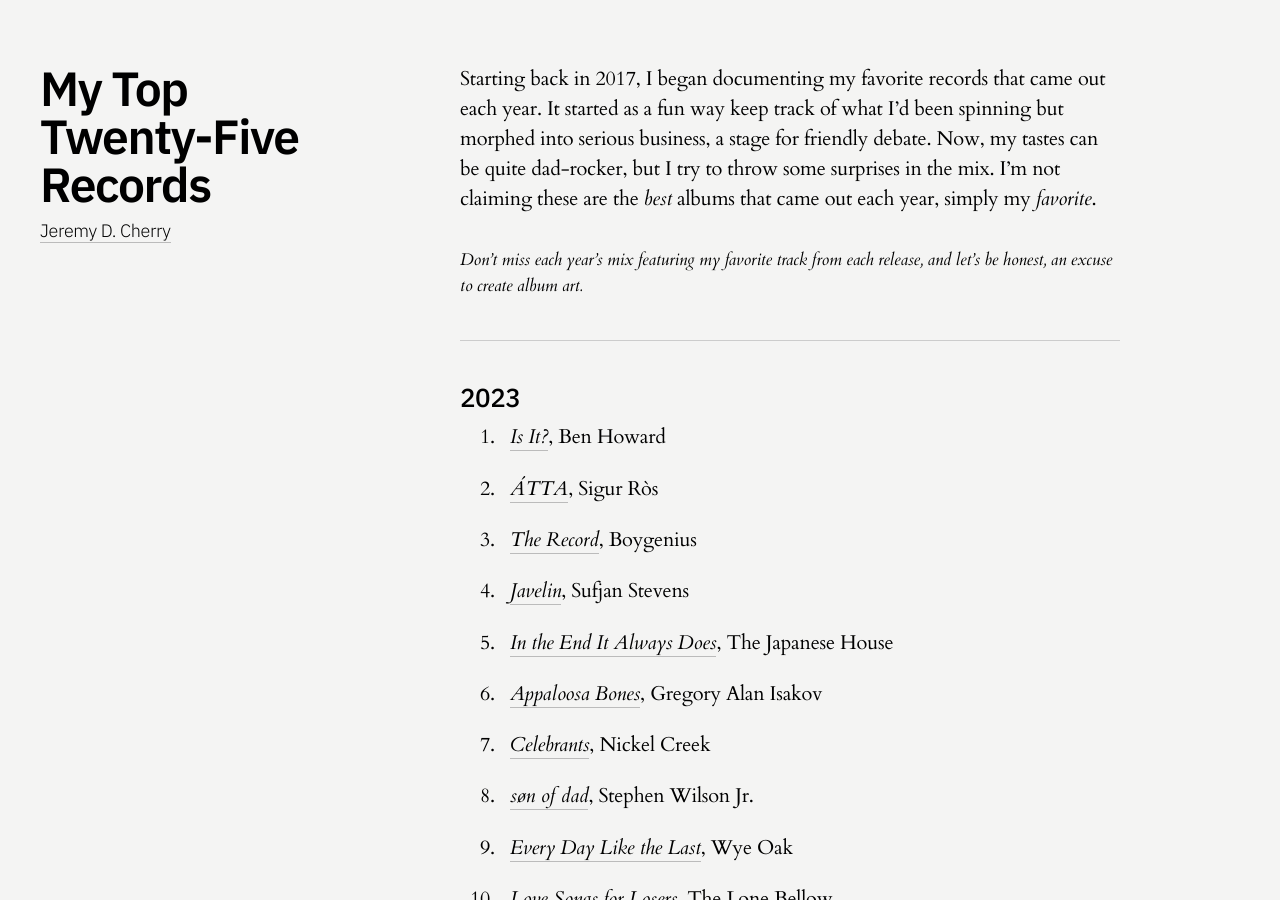
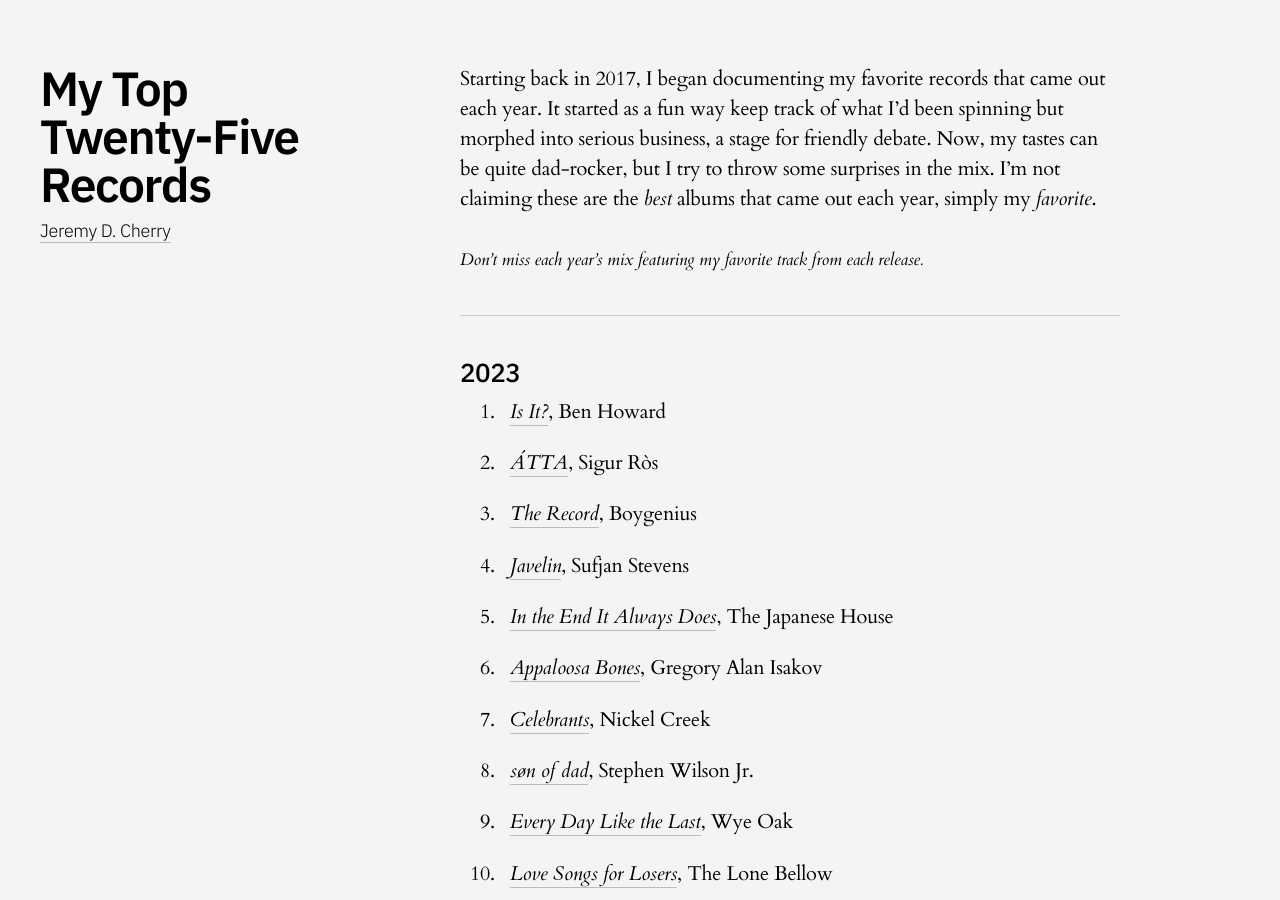
Before and after one commit to jeremydcherry/jeremydcherry.github.io, a Jekyll site: the page built from content/25.md, in a window 1280 px wide and 900 px high. Built offline with Jekyll 4.4.1, drawn with Linux system fonts in a browser that asks for light colours.

Commit message:
Updated content

```diff
--- a/content/25.md
+++ b/content/25.md
@@ -7,7 +7,7 @@
 
 Starting back in 2017, I began documenting my favorite records that came out each year. It started as a fun way keep track of what I'd been spinning but morphed into serious business, a stage for friendly debate. Now, my tastes can be quite dad-rocker, but I try to throw some surprises in the mix. I'm not claiming these are the _best_ albums that came out each year, simply my _favorite_.
 
-##### _Don't miss each year's mix featuring my favorite track from each release, and let's be honest, an excuse to create album art._
+##### _Don't miss each year's mix featuring my favorite track from each release._
 
 ---
 
```
